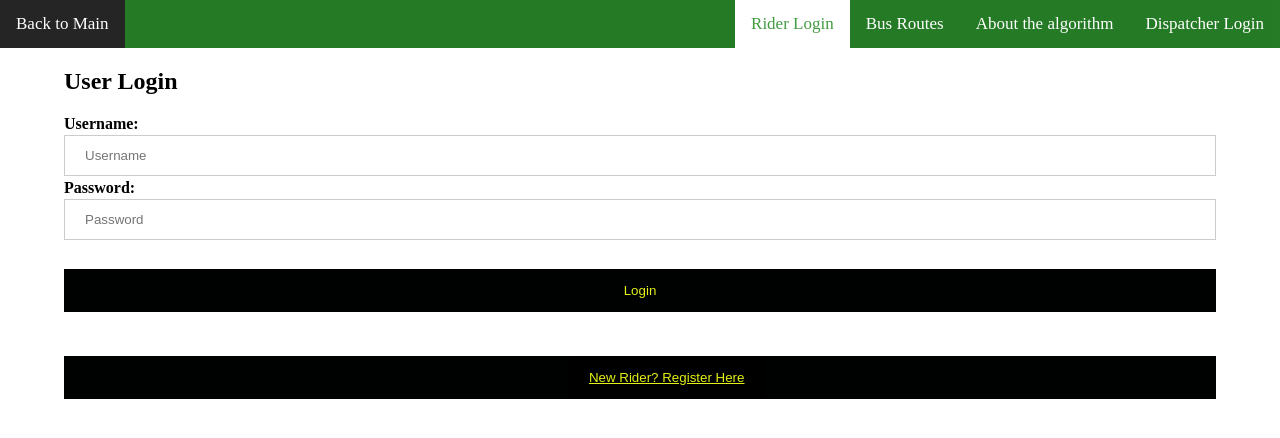
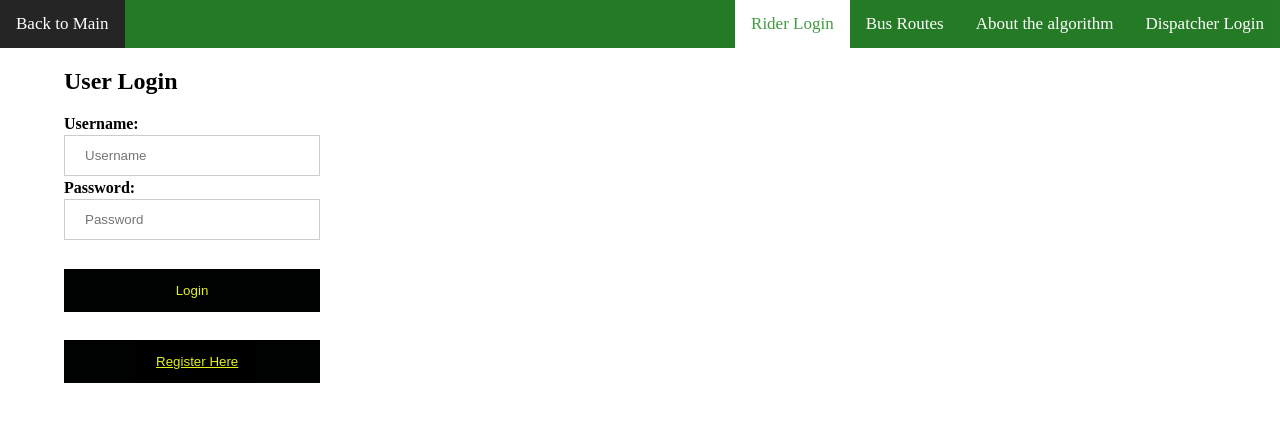
Before and after one commit to Sgakuya/Vermont_Dial_A_Ride, a Django app: page /users/login.html in a window 1280 px wide. Shown: the top 438 px of the page. Run offline with Django 3.2, Linux system fonts and the light colour scheme.

Commit message:
more commenting + fixed login bar length

```diff
--- a/users/templates/users/login.html
+++ b/users/templates/users/login.html
@@ -37,9 +37,9 @@ is styled within this file.
 
 
             input[type=text], input[type=password] {
-                width: 90%;
+                width: 20%; /* CHANGING THE SIZE OF THE BAR*/
                 padding: 12px 20px;
-                margin: 0.2%;
+                margin: 0.2%;;
                 /* margin-top: 2%; */
                 margin-left: 5%;
                 display: inline-block;
@@ -55,7 +55,7 @@ is styled within this file.
                 margin-top: 2%;
                 border: none;
                 cursor: pointer;
-                width: 90%;
+                width: 20%;/* CHANGING THE SIZE OF THE BAR*/
             }
         </style>
     </head>
@@ -74,14 +74,18 @@ is styled within this file.
         <form action="{% url 'login' %}" method="post">
             {% csrf_token %}
             <label class= "label" for="username"><b>Username:</b></label>
+            <br>
             <input type="text" name="username" placeholder="Username">
+            <br>
             <label class  ="label" for="password"><b>Password:</b></label>
+            <br>
             <input type="password" name="password" placeholder="Password">
+            <br>
             <input type="submit" value="Login" class = "loginButton">
         </form>
-        <p></p>
+
         <!-- Takes to registration form -->
-        <button class = "loginButton"><a href="registration.html" class="loginButton">New Rider? Register Here</a></button>
+        <button class = "loginButton"><a href="registration.html" class="loginButton">Register Here</a></button>
 
         <!-- Displays when the user has entered an incorrect username
             and password, or is not registered yet
--- a/website/forms.py
+++ b/website/forms.py
@@ -9,6 +9,7 @@ class UserForm(forms.ModelForm):
     destination = forms.CharField(widget=forms.TextInput(attrs={'id':'to', 'placeholder':'Destination', 'class':'form-control'}))
     rider_name = forms.CharField(widget=forms.TextInput(attrs={'id': 'to','placeholder':'Name ', 'class':'form-control'}))
     contact_number = forms.CharField(widget=forms.TextInput(attrs={'id': 'to','placeholder':'Phone Number', 'class':'form-control'}))
+    #This is where we have problems storing the date and time
     time = forms.DateTimeField(widget=forms.TimeInput(attrs={'id': 'to','placeholder':'Enter The Time for 24 hour clock', 'class':'form-control'}),
         label="Time (In form YYYY-MM-DD hh:mm:ss)")
     trip_duration = forms.CharField(widget=forms.HiddenInput(attrs={'id':'duration', 'name':'duration', 'class':'form-control'}),
--- a/website/static/DispatcherStyle.css
+++ b/website/static/DispatcherStyle.css
@@ -1,3 +1,7 @@
+/*
+Styling for dispacher login pg
+*/
+
 body{
     width: 100%;
     height: 100%;
--- a/website/static/aboutAlg.css
+++ b/website/static/aboutAlg.css
@@ -1,3 +1,7 @@
+/*
+Styling for the about the algorithm page
+*/
+
 body{
   background:url(https://www.interstate-guide.com/wp-content/uploads/routes/189/i-089-s-at-i-189-1.jpg);
   background-repeat:no-repeat;
--- a/website/static/barStyle.css
+++ b/website/static/barStyle.css
@@ -1,3 +1,8 @@
+/*
+Styling for the navigation bar, not for dispatcher pg
+*/
+
+
 .bar {
     margin:0%;
     background-color: darkgreen;
--- a/website/static/calcRoute.js
+++ b/website/static/calcRoute.js
@@ -1,4 +1,6 @@
-//set map options to center around middlebury
+
+// Used in form_page.html to calculate travel distances between two input locations
+
 console.log("Hello There");
 
 var myLatLng = { lat: 44.0153, lng: -73.1673 };
--- a/website/static/createGraph.js
+++ b/website/static/createGraph.js
@@ -1,3 +1,6 @@
+//
+
+
 var edgeWeights = [];
 var missed = [];
 var edges = [];
--- a/website/static/createGraphEdge.js
+++ b/website/static/createGraphEdge.js
@@ -1,3 +1,6 @@
+// creates a graph edge from one node to another, stores the starting position,
+// the finishing position, and the travel time bw start/end
+
 
 var createGraphEdge = /** @class */ (function () {
     // do i need to pass in g?
--- a/website/templates/website/createGraph.html
+++ b/website/templates/website/createGraph.html
@@ -1,5 +1,5 @@
 
-
+<!-- No longer needed in the website, originally needed for generating graph -->
 
 <html>
     <head>
--- a/website/templates/website/form_page.html
+++ b/website/templates/website/form_page.html
@@ -36,7 +36,8 @@
                 {{ form.as_p }}
                 {% csrf_token %}
                 <input type="submit" class="btn btn-success btn-lg" value="Submit">
-            </form><button class="btn btn-success btn-lg" id="confirm" onclick="calcRoute();">Confirm<i class="far fa-paper-plane"></i></button>
+            </form>
+            <button class="btn btn-success btn-lg" id="confirm" onclick="calcRoute();">Confirm<i class="far fa-paper-plane"></i></button>
         </div>
         <div id="output"></div>
     </div>
```
Also changed, not shown: website/static/graph.js (+15 -0 lines), db.sqlite3, users/forms.py (line endings or trailing spaces).
